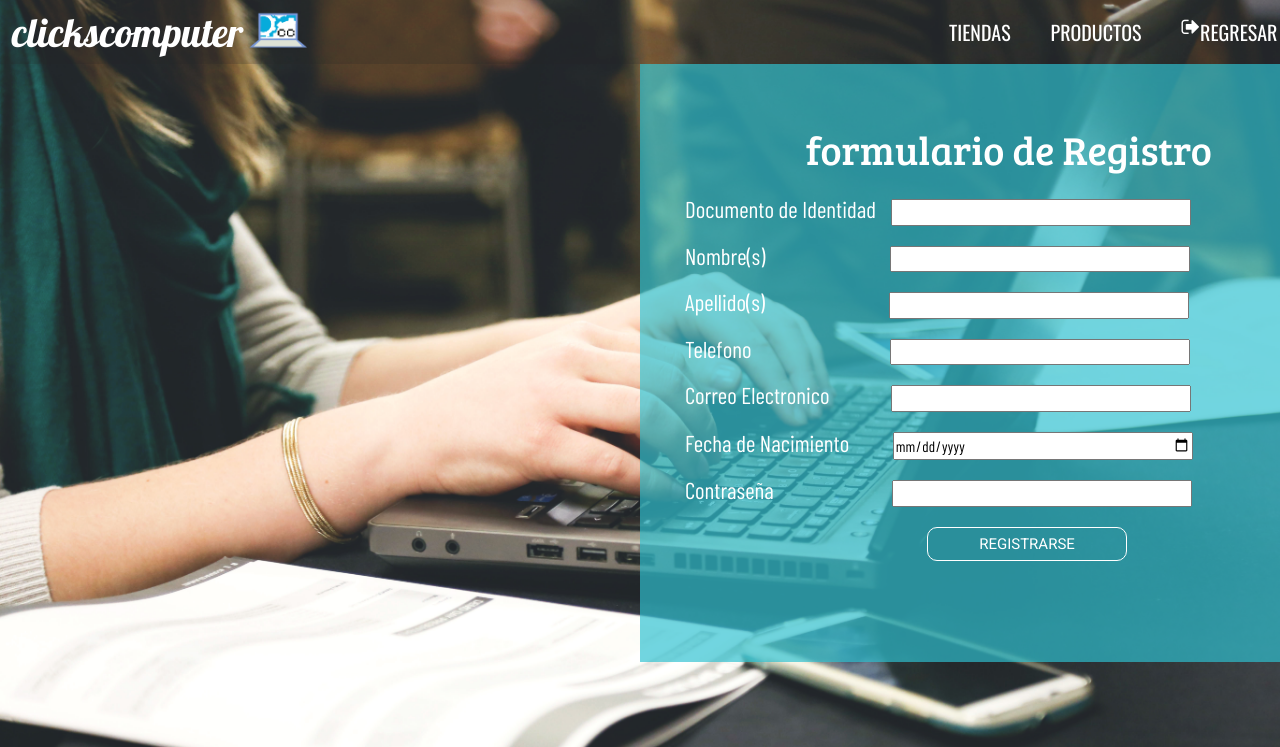
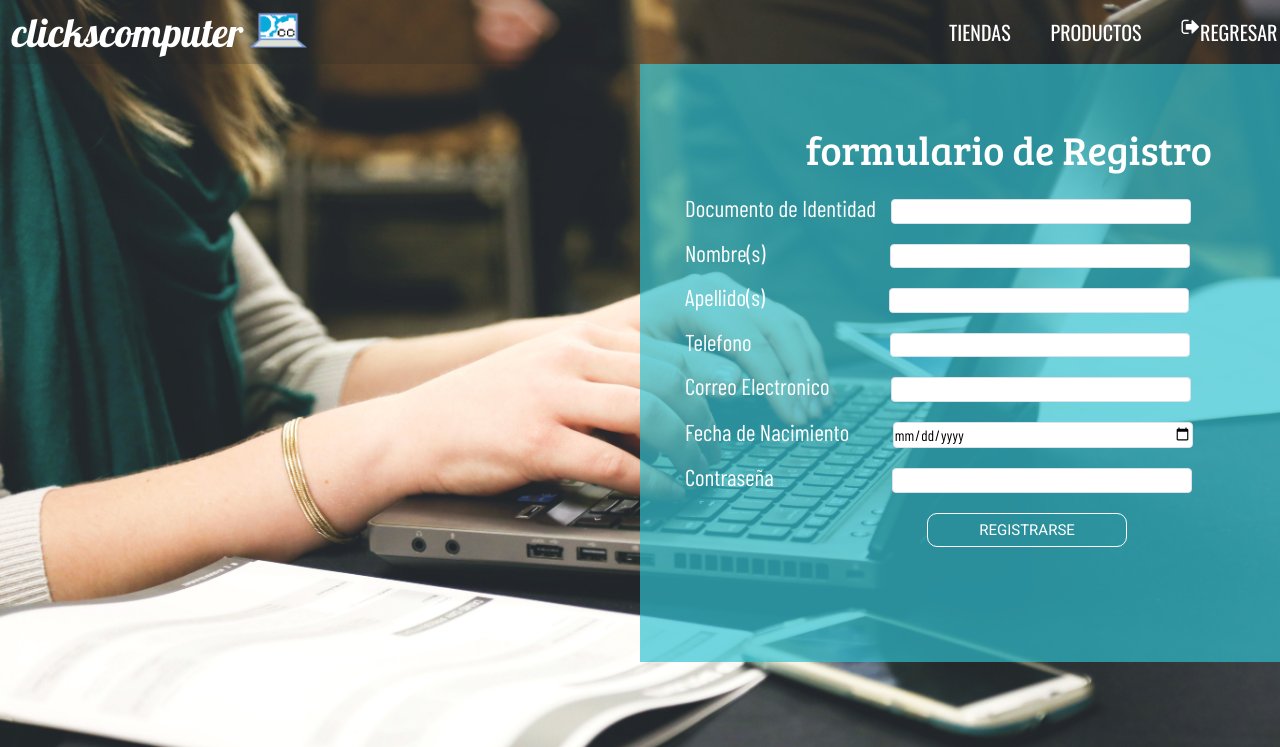
Before and after one commit to Thepahka/ClicksComputer, a PHP site: page /Registro in a window 1280 px wide. Shown: the top 747 px of the page. Run offline with PHP 8.4, Linux system fonts and the light colour scheme; some libraries are stand-ins or nearby versions; some web fonts are replaced.

Commit message:
2.12 commit

```diff
--- a/views/assets/css/main.css
+++ b/views/assets/css/main.css
@@ -459,6 +465,10 @@
   font-size: 15px;
   margin: 10px;
   width: 300px;
+  border: 1px solid #DBE1EB;
+  border-radius: 4px;
+  -moz-border-radius: 4px;
+  -o-border-radius: 4px;
 }
 
 .UsuNombre{
@@ -467,6 +477,10 @@
   width: 300px;
   left: 110px;
   position: relative;
+  border: 1px solid #DBE1EB;
+  border-radius: 4px;
+  -moz-border-radius: 4px;
+  -o-border-radius: 4px;
 }
 
 .UsuApellido{
@@ -475,6 +489,10 @@
   width: 300px;
   left: 110px;
   position: relative;
+  border: 1px solid #DBE1EB;
+  border-radius: 4px;
+  -moz-border-radius: 4px;
+  -o-border-radius: 4px;
 }
 
 .UsuTelefono{
@@ -483,6 +501,10 @@
   width: 300px;
   left: 124px;
   position: relative;
+  border: 1px solid #DBE1EB;
+  border-radius: 4px;
+  -moz-border-radius: 4px;
+  -o-border-radius: 4px;
 }
 
 .UsuCorreo{
@@ -491,6 +513,10 @@
   width: 300px;
   left: 47px;
   position: relative;
+  border: 1px solid #DBE1EB;
+  border-radius: 4px;
+  -moz-border-radius: 4px;
+  -o-border-radius: 4px;
 }
 
 .UsuNacimiento{
@@ -499,6 +525,10 @@
   width: 300px;
   left: 29px;
   position: relative;
+  border: 1px solid #DBE1EB;
+  border-radius: 4px;
+  -moz-border-radius: 4px;
+  -o-border-radius: 4px;
 }
 
 .UsuContra{
@@ -507,6 +537,10 @@
   width: 300px;
   left: 104px;
   position: relative;
+  border: 1px solid #DBE1EB;
+  border-radius: 4px;
+  -moz-border-radius: 4px;
+  -o-border-radius: 4px;
 }
 
 
--- a/views/landingpage.php
+++ b/views/landingpage.php
@@ -4,7 +4,7 @@
       </div>
       <div class="wrap--texto">
         <p class="texto">aqui podras encontrar tu <a class="equipo">equipo</a> ideal
-          especialmente hecho a tu medida y comodidad,tambien podras <a class="equipo">promocionar</a> tu empresa.</p>
+          especialmente hecho a tu medida y comodidad, tambien podras <a class="equipo">promocionar</a> tu empresa.</p>
         </div>
           <a class="btn-registrate" href="Registro">registrate</a>
   </section>
```
Also changed, not shown: other parts of views/assets/css/main.css (+16 -10 lines).
